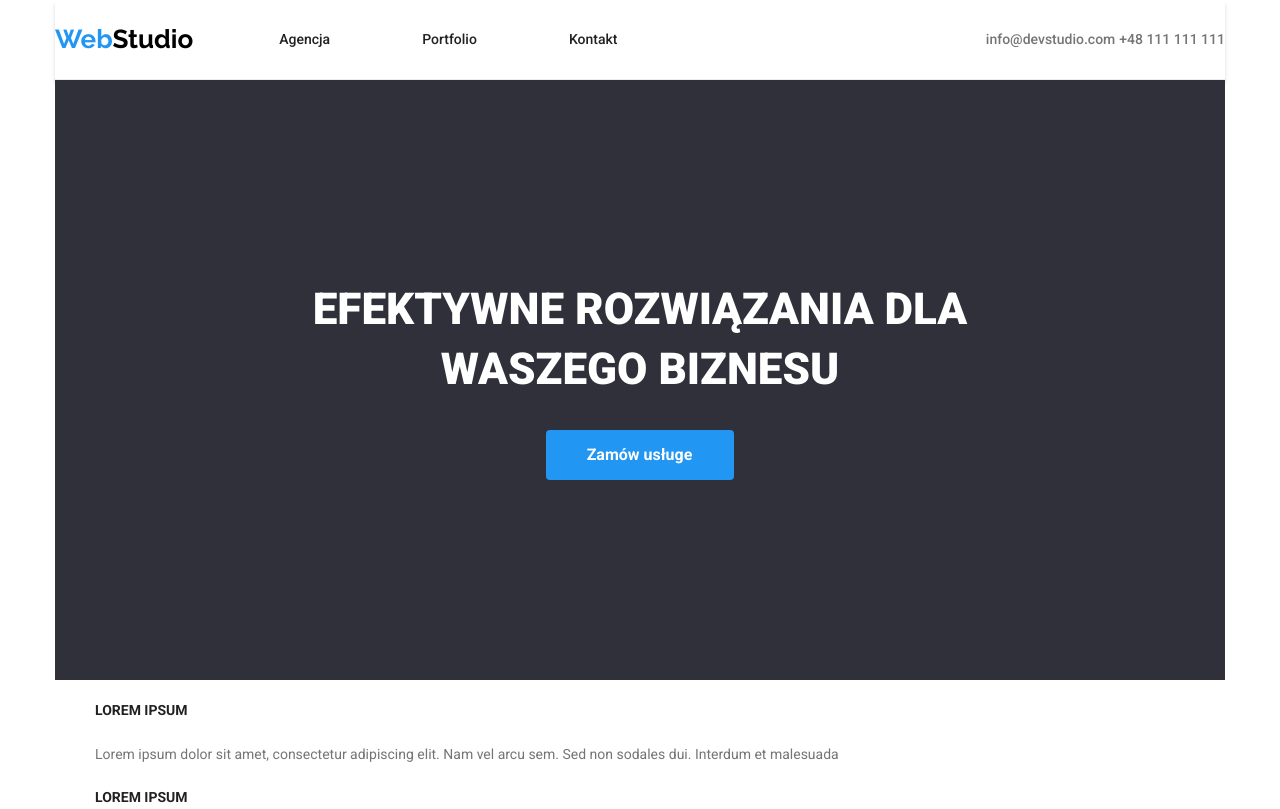
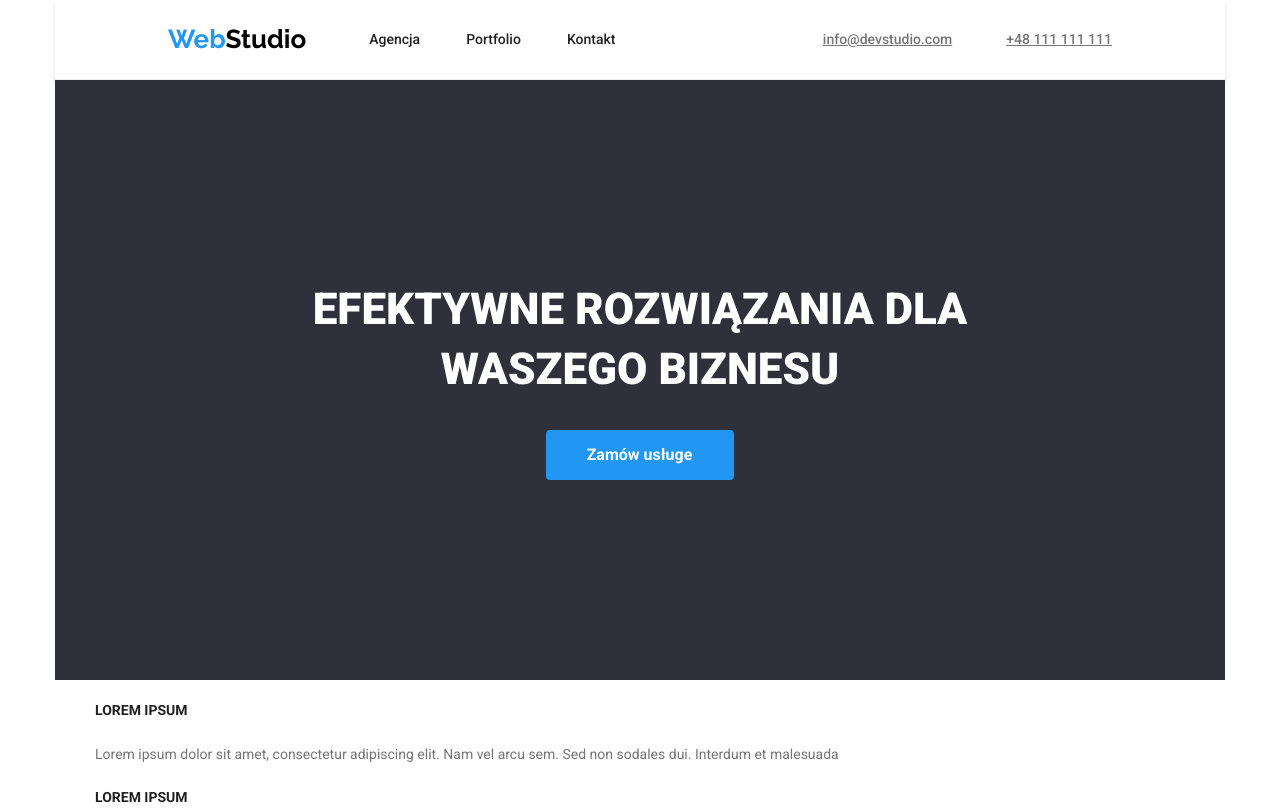
Before and after one commit to Webcio96/-old-goit-markup-hw-03, a plain HTML site: page index.html in a window 1280 px wide. Shown: the top 809 px of the page. Drawn offline with Linux system fonts and the light colour scheme.

Commit message:
pooprawki

```diff
--- a/css/styles.css
+++ b/css/styles.css
@@ -27,12 +27,18 @@ body {
     height: 80px;
 }
 .main-links li {
-    margin: 0 46px;
+    margin: 0 23px;
+}
+.logo {
+    margin-left: 113px;
 }
 .upper-menu,
 .main-links {
     display: flex;
     align-items: center;
+}
+.contact-info a.contact-tel {
+    padding-left: 50px;
 }
 .logo {
     font-family: 'Raleway', sans-serif;
@@ -69,10 +75,14 @@ line-height: 1.14;
     color: var(--deafult-dark-font);
 }
 .main-links a,
-a.contact {
+a.contact-mail .contact-tel {
     text-decoration: none;
 }
-a.contact {
+.contact-info {
+    margin-right: 113px;
+}
+.contact-mail,
+.contact-tel {
     color: var(--grey-font);
     font-weight: 500;
     font-size: 14px;
@@ -173,7 +183,8 @@ a.contact {
     color: var(--white-font);
 }
 .company-street,
-.lower-menu a.contact {
+.lower-menu a.contact-tel,
+.lower-menu a.contact-mail {
     font-style: normal;
     font-weight: 400;
     font-size: 14px;
--- a/index.html
+++ b/index.html
@@ -30,9 +30,9 @@
                 </ul>
             </nav>
             <div class="contact-info">
-            <a class="contact" href="mailto:info@devstudio.com"
+            <a class="contact-mail" href="mailto:info@devstudio.com"
                 >info@devstudio.com</a>
-            <a class="contact" href="tel:+48111111111">+48 111 111 111</a>
+            <a class="contact-tel" href="tel:+48111111111">+48 111 111 111</a>
             </div>
             </div>
         </div>
@@ -179,10 +179,10 @@
                 <span class="company-street"
                     >m. Warszawa, Aleje Jerozolimskie 21</span
                 >
-                <a class="contact" href="mailto:info@devstudio.com"
+                <a class="contact-mail" href="mailto:info@devstudio.com"
                     >info@devstudio.com</a
                 >
-                <a class="contact" href="tel:+48111111111">+48 111 111 111</a>
+                <a class="contact-tel" href="tel:+48111111111">+48 111 111 111</a>
             </address>
         </section>
         </div>
```
